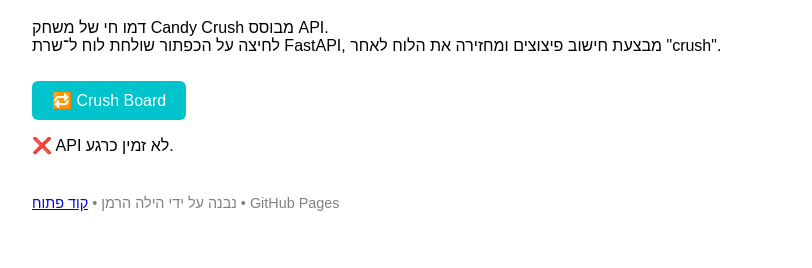
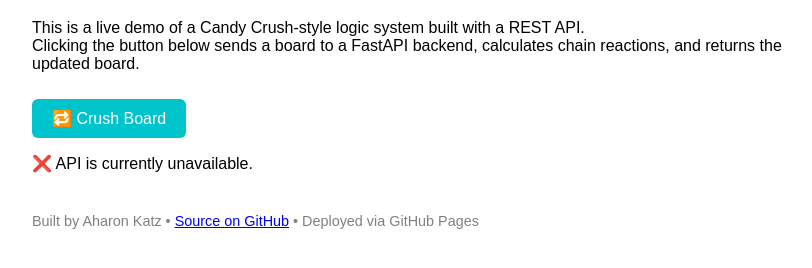
Before and after one commit to AharonKatz/candy-crush-api, a plain HTML site: page docs/index.html in a window 1280 px wide. Both pictures are taken after a click on the button "🔁 Crush Board". Shown: the part 82-350 px from the top of the page, without its empty margins (208-1020 px from the left). Drawn offline with Linux system fonts and the light colour scheme; no server answers.

Commit message:
English version with turquoise button and credit to Aharon Katz

```diff
--- a/docs/index.html
+++ b/docs/index.html
@@ -1,5 +1,5 @@
 <!DOCTYPE html>
-<html lang="he">
+<html lang="en">
 <head>
   <meta charset="UTF-8" />
   <title>Candy Crush API Demo</title>
@@ -65,8 +65,8 @@
   <h1>🍬 Candy Crush API Demo</h1>
 
   <p>
-    דמו חי של משחק Candy Crush מבוסס API.<br>
-    לחיצה על הכפתור שולחת לוח ל־שרת FastAPI, מבצעת חישוב פיצוצים ומחזירה את הלוח לאחר "crush".
+    This is a live demo of a Candy Crush-style logic system built with a REST API.<br>
+    Clicking the button below sends a board to a FastAPI backend, calculates chain reactions, and returns the updated board.
   </p>
 
   <button onclick="runDemo()">🔁 Crush Board</button>
@@ -74,9 +74,9 @@
   <div id="board"></div>
 
   <footer>
-    נבנה על ידי הילה הרמן •
-    <a href="https://github.com/AharonKatz/candy-crush-api" target="_blank">קוד פתוח</a> •
-    GitHub Pages
+    Built by Aharon Katz •
+    <a href="https://github.com/AharonKatz/candy-crush-api" target="_blank">Source on GitHub</a> •
+    Deployed via GitHub Pages
   </footer>
 
   <script>
@@ -99,7 +99,7 @@
         document.getElementById("combo").textContent = `🎉 Combo Count: ${data.combo}`;
         renderBoard(data.board);
       } catch (err) {
-        document.getElementById("combo").textContent = "❌ API לא זמין כרגע.";
+        document.getElementById("combo").textContent = "❌ API is currently unavailable.";
       }
     }
 
```
